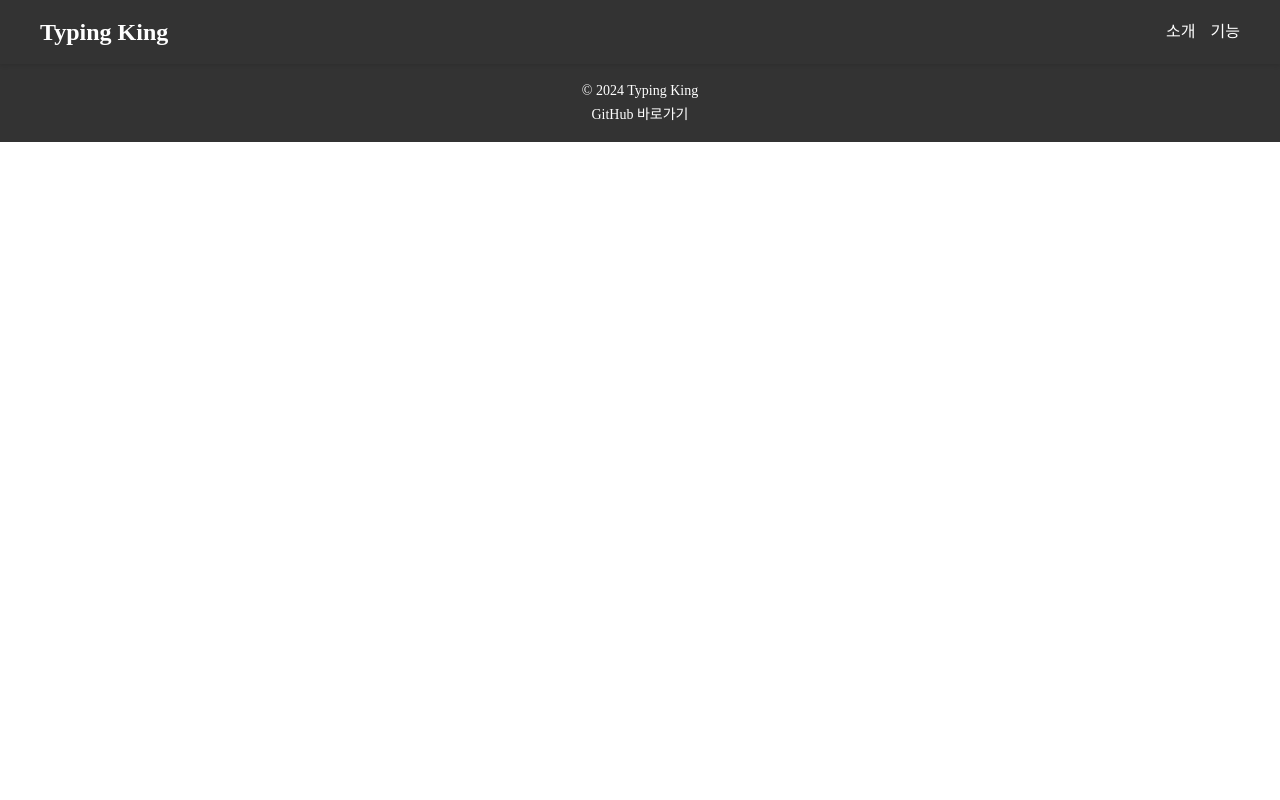
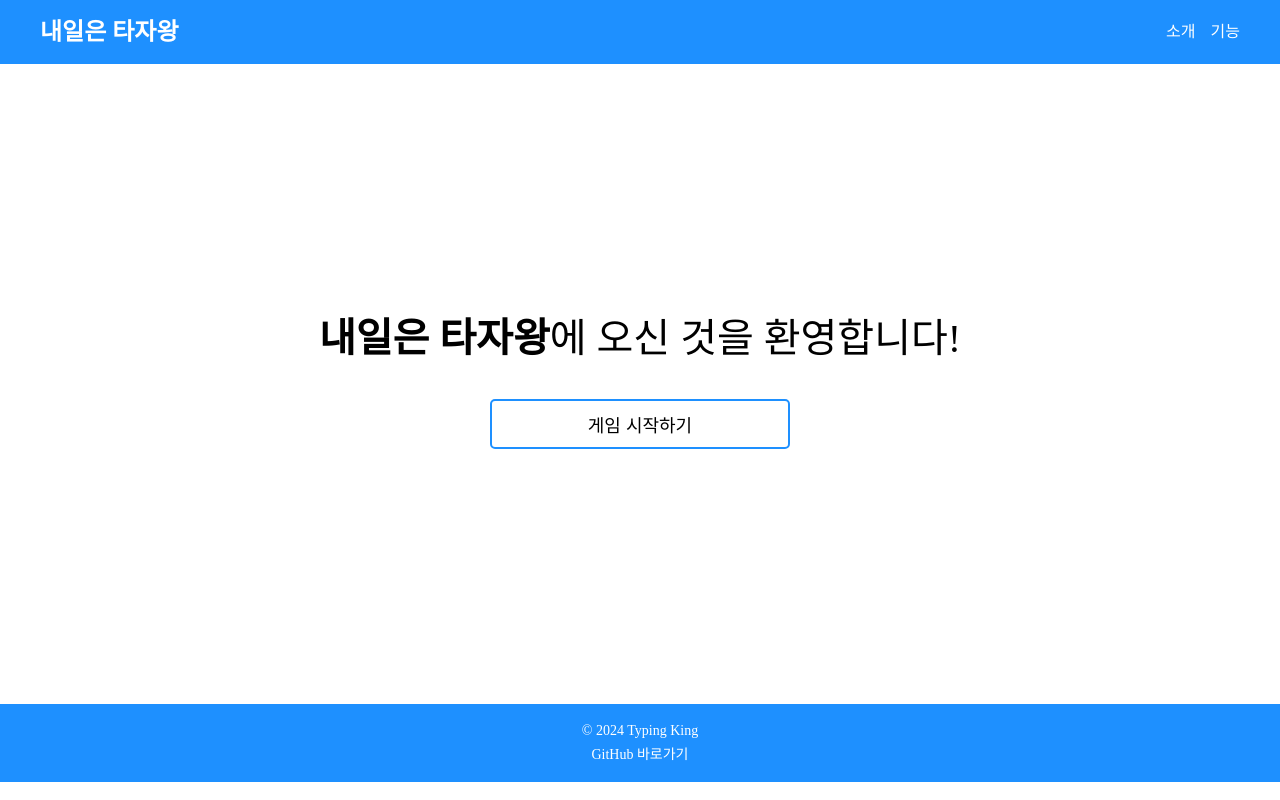
Before and after one commit to Cloud-System-Team4/typing-king-client, a plain HTML site: page index.html in a window 1280 px wide. Drawn offline with Linux system fonts and the light colour scheme.

Commit message:
feat: 기본 홈 화면 구현

```diff
--- a/css/styles.css
+++ b/css/styles.css
@@ -1,21 +1,62 @@
 body {
   display: flex;
   flex-direction: column;
+  height: 100vh;
 }
 
 .content {
   flex: 1;
 }
 
+main {
+  display: flex;
+  justify-content: center;
+  align-items: center;
+  height: 80vh;
+  text-align: center;
+}
+
+.welcome-section {
+  display: flex;
+  flex-direction: column;
+  justify-content: center;
+  align-items: center;
+  gap: 40px;
+}
+
+.welcome-title {
+  font-size: 40px;
+}
+
+.welcome-title > strong {
+  font-weight: bold;
+}
+
+#start-game-button {
+  width: 300px;
+  padding: 10px 20px;
+  font-size: 18px;
+  color: #000;
+  background-color: #fff;
+  border: 2px solid #1e90ff;
+  border-radius: 5px;
+  cursor: pointer;
+  transition: background-color 0.3s ease;
+}
+
+#start-game-button:hover {
+  background-color: #1e90ff;
+  color: #fff;
+}
+
 /* header */
 header {
-  background-color: #333;
+  background-color: #1e90ff;
   color: white;
   padding: 10px 20px;
   position: sticky;
   top: 0;
   z-index: 1000;
-  box-shadow: 0 2px 4px rgba(0, 0, 0, 0.1);
 }
 
 .header-container {
@@ -25,6 +66,11 @@ header {
   max-width: 1200px;
   margin: 0 auto;
   padding: 10px 0;
+}
+
+.header-container a {
+  text-decoration: none;
+  color: #fff;
 }
 
 .header-logo {
@@ -49,7 +95,7 @@ footer {
   display: flex;
   flex-direction: column;
   gap: 10px;
-  background-color: #333;
+  background-color: #1e90ff;
   color: #fff;
   text-align: center;
   padding: 20px;
--- a/index.html
+++ b/index.html
@@ -10,7 +10,7 @@
   <body>
     <header>
       <div class="header-container">
-        <div class="header-logo">Typing King</div>
+        <a href="/"><div class="header-logo">내일은 타자왕</div></a>
         <nav class="header-menu">
           <a href="#about">소개</a>
           <a href="#features">기능</a>
@@ -18,7 +18,14 @@
       </div>
     </header>
 
-    <main id="main"></main>
+    <main id="main-content">
+      <div class="welcome-section">
+        <h1 class="welcome-title">
+          <strong>내일은 타자왕</strong>에 오신 것을 환영합니다!
+        </h1>
+        <button id="start-game-button">게임 시작하기</button>
+      </div>
+    </main>
 
     <footer>
       <p>© 2024 Typing King</p>
@@ -34,7 +41,6 @@
     </footer>
 
     <script src="js/utils.js"></script>
-    <script src="js/components/header.js"></script>
     <script src="js/app.js"></script>
   </body>
 </html>
```
